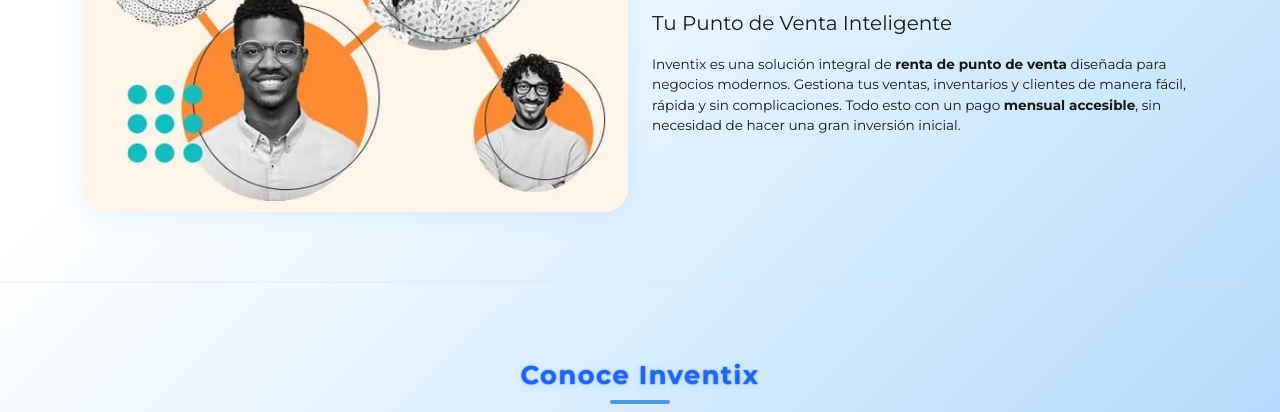
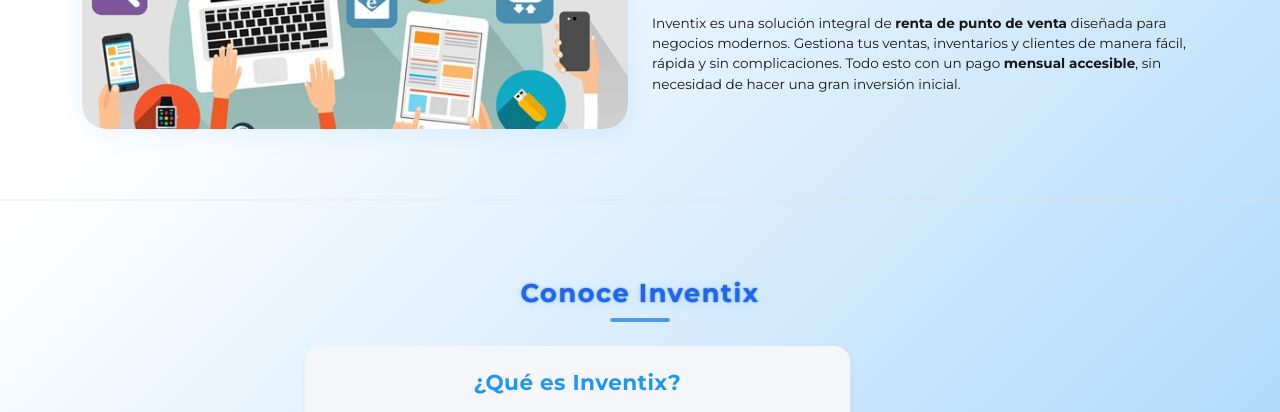
Before and after one commit to Bran2508/inventix, a plain HTML site: page index.html in a window 1280 px wide. Shown: the part 820-1232 px from the top of the page. Drawn offline with nearby package versions, Linux system fonts and the light colour scheme.

Commit message:
Add files via upload

```diff
--- a/index.html
+++ b/index.html
@@ -84,7 +84,7 @@
         <div class="row align-items-center">
             <div class="col-md-6 mb-4 mb-md-0">
                 <div class="principal-img-container">
-                    <img src="assets/secundaria.png" alt="Imagen principal" class="principal-img">
+                    <img src="assets/portada2.jpg" alt="Imagen principal" class="principal-img">
                 </div>
             </div>
             <div class="col-md-6">
```
Also changed, not shown: assets/portada2.jpg (added).
